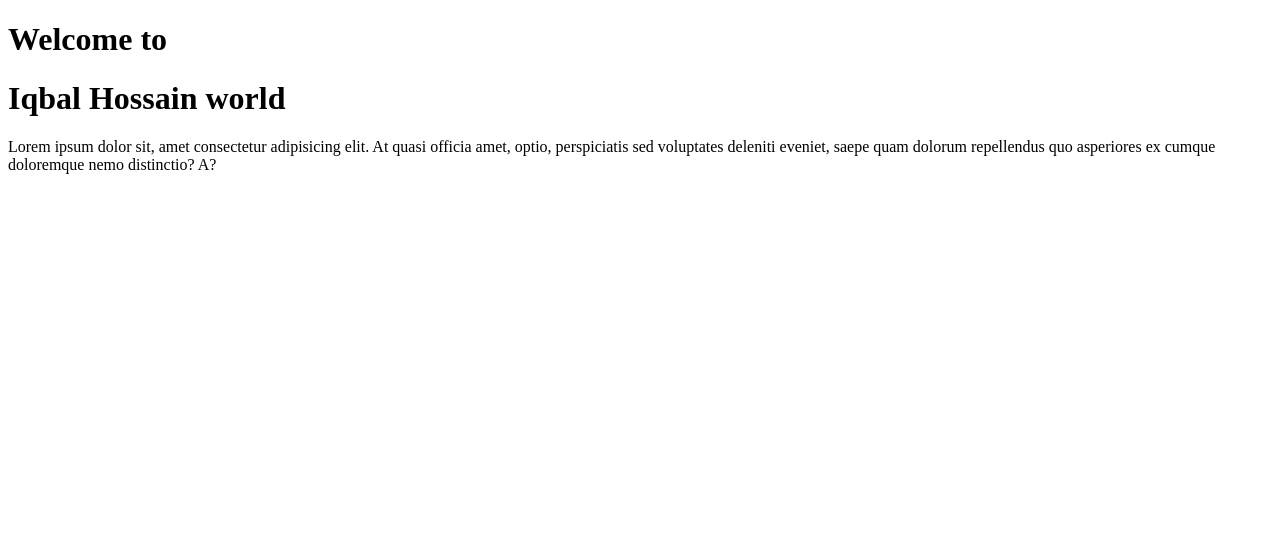
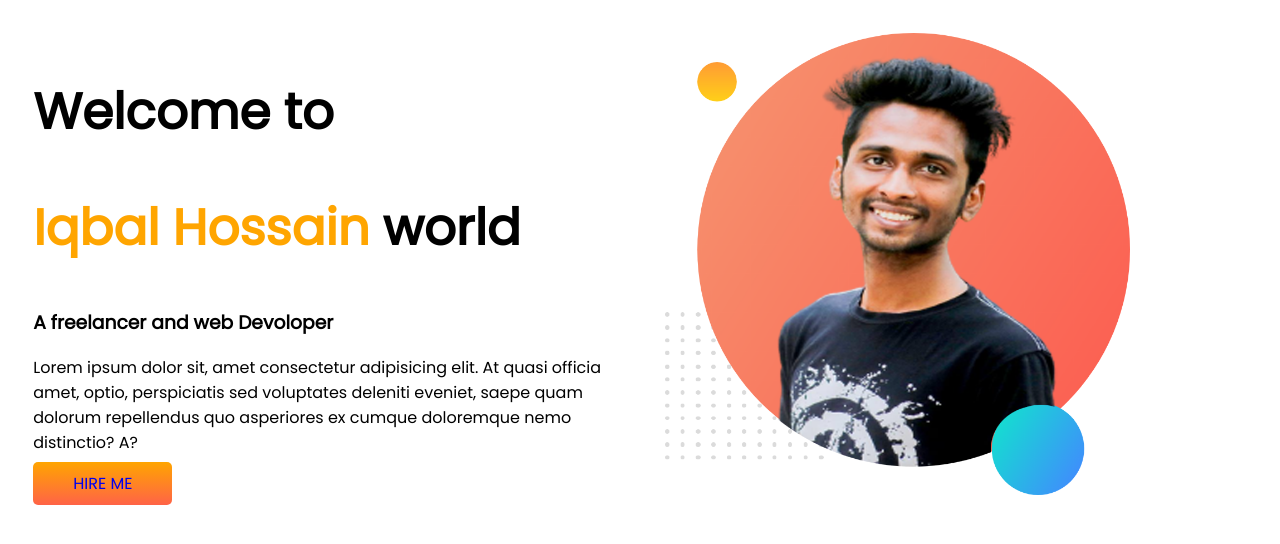
Before and after one commit to Iqbal-Hossain-Iqu/devoloper-portfolio, a plain HTML site: page index.html in a window 1280 px wide. Drawn offline with Linux system fonts and the light colour scheme.

Commit message:
portfolio

```diff
--- a/index.html
+++ b/index.html
@@ -5,12 +5,23 @@
     <meta http-equiv="X-UA-Compatible" content="IE=edge">
     <meta name="viewport" content="width=device-width, initial-scale=1.0">
     <title>Iqbal Portfolio</title>
+    <link rel="preconnect" href="https://fonts.googleapis.com">
+<link rel="preconnect" href="https://fonts.gstatic.com" crossorigin>
+<link href="https://fonts.googleapis.com/css2?family=Poppins&display=swap" rel="stylesheet">
     <link rel="stylesheet" href="style.css">
 </head>
 <body>
-    <h1>Welcome to</h1>
-    <h1>Iqbal Hossain world</h1>
-    <p>Lorem ipsum dolor sit, amet consectetur adipisicing elit. At quasi officia amet, optio, perspiciatis sed voluptates deleniti eveniet, saepe quam dolorum repellendus quo asperiores ex cumque doloremque nemo distinctio? A?</p>
+    <section><div class="half-width">
+        <h1>Welcome to</h1>
+        <h1> <span class="orange-color">Iqbal Hossain</span> world</h1>
+        <h3>A freelancer and web Devoloper</h3>
+        <p>Lorem ipsum dolor sit, amet consectetur adipisicing elit. At quasi officia amet, optio, perspiciatis sed voluptates deleniti eveniet, saepe quam dolorum repellendus quo asperiores ex cumque doloremque nemo distinctio? A?
+        </p>
+        <a class="link-button" target="blank" href="https://www.linkedin.com/in/iqbal-hossain-iqu/">HIRE ME</a>
+    </div>
+ <div class="half-width"><img src="my-bg.png" alt="my photo">
+</div>
+</section>
 
 </body>
 </html>
--- a/style.css
+++ b/style.css
@@ -0,0 +1,31 @@
+body {
+    font-family: 'Poppins', sans-serif;
+}
+
+h1 {
+    font-size: 50px;
+}
+
+.orange-color {
+    color: orange;
+}
+
+section {
+    display: flex;
+}
+
+.half-width {
+    width: 50%;
+    padding: 2%;
+}
+
+.half-width img {
+    width: 80%;
+}
+
+.link-button {
+    text-decoration: none;
+    background-image: linear-gradient(orange, tomato);
+    padding: 10px 40px;
+    border-radius: 5px;
+}
```
Also changed, not shown: my-bg.png (added).
